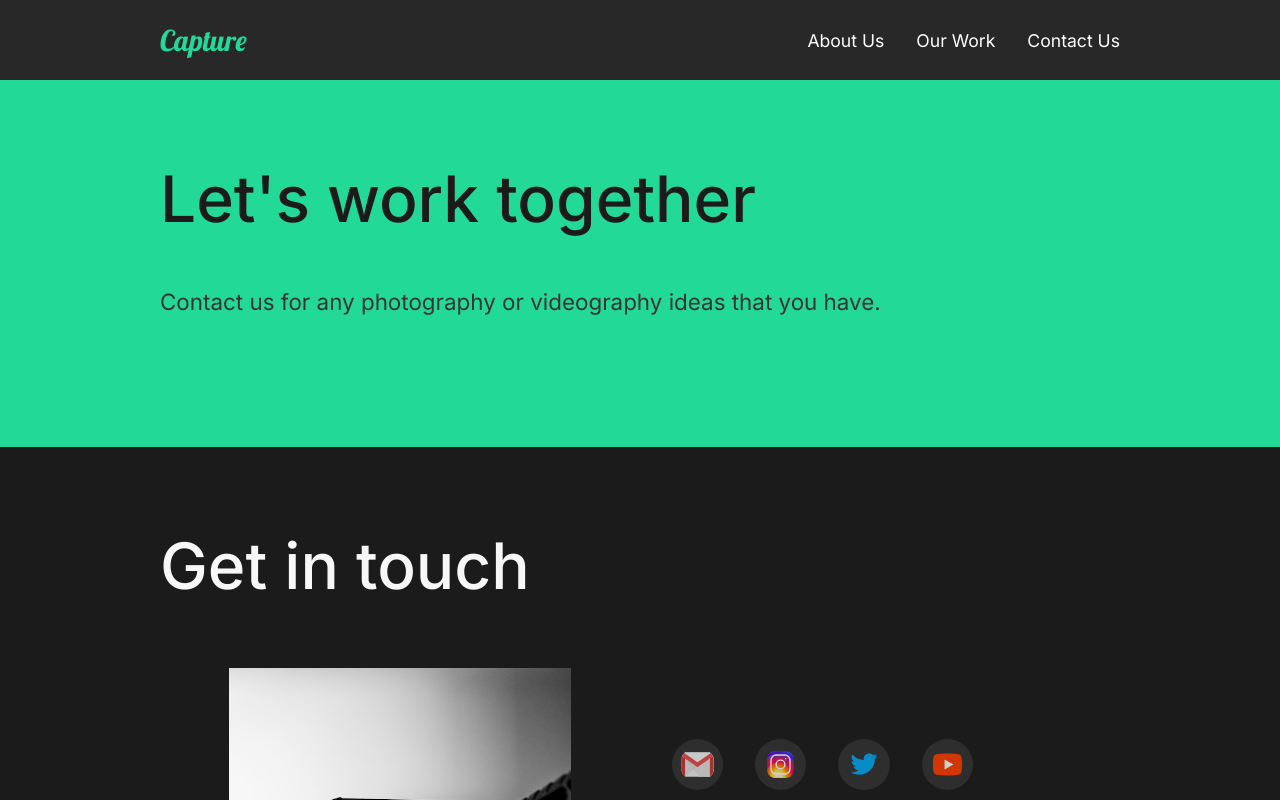
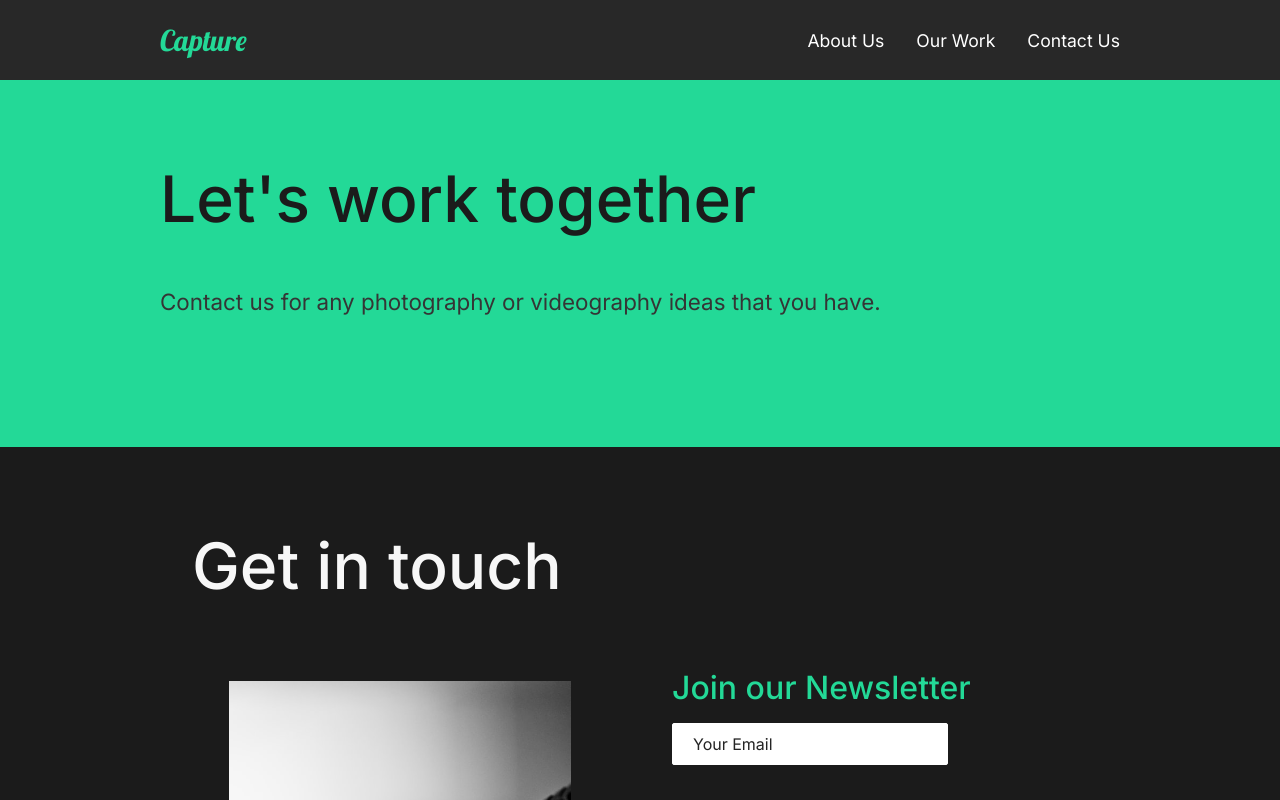
Before and after one commit to sujoyduttajad/Capture-Portfolio, a React (Create React App) app: page /contact in a window 1280 px wide. Shown: the top 800 px of the page. Built offline with nearby package versions, Linux system fonts and the light colour scheme.

Commit message:
Update ContactSocial.js

```diff
--- a/src/components/ContactSocial.js
+++ b/src/components/ContactSocial.js
@@ -21,9 +21,17 @@ const StyledSocial = styled(motion.section)`
 `;
 const Title = styled.div`
   margin-bottom: 4rem;
+  margin-left: 2rem;
   color: #1b1b1b;
   h2 {
     color: #f7f7f7;
+  }
+  h3 {
+    margin: 0;
+    margin-bottom: 1rem;
+    color: #23d997;
+    font-size: 2rem;
+    font-weight: 500;
   }
 `;
 const Container = styled(motion.div)`
@@ -110,6 +118,25 @@ const Footer = styled.footer`
   align-items: center;
   justify-content: space-between;
 `;
+const Newsletter = styled(motion.div)`
+  input {
+    font-family: inherit;
+    padding: 10px 20px;
+    border-radius: 2px;
+    margin-right: 10px;
+    outline: none;
+    border: none;
+    font-size: 16px;
+    border: 1px solid #fff;
+    &::placeholder {
+      color: #242424;
+    }
+    @media screen and (max-width: 820px) {
+      width: 100%;
+      margin: 0 0 16px 0;
+    }
+  }
+`;
 
 const ContactSocial = () => {
   const date = new Date();
@@ -128,6 +155,12 @@ const ContactSocial = () => {
       </Title>
       <Container>
         <SocialLinks>
+          <Newsletter>
+            <Title style={{ marginBottom: '0.5rem'}}>
+              <motion.h3>Join our Newsletter</motion.h3>
+              <input name="email" type="email" placeholder="Your Email" />
+            </Title>
+          </Newsletter>
           <Hide>
             <Social variants={titleAnimation}>
               <Circle src={Gmail} alt="Gmail icon" />
@@ -138,7 +171,7 @@ const ContactSocial = () => {
           </Hide>
           <AddressBox>
             <h2>New Jersey</h2>
-            <p>801 Park Ave, Suit 1 Hobodean NJ 070730</p>
+            <p>801 Park Ave, Suit 1 Hobodean, NJ 070730</p>
           </AddressBox>
           <AddressBox>
             <h2>E-mail</h2>
```
